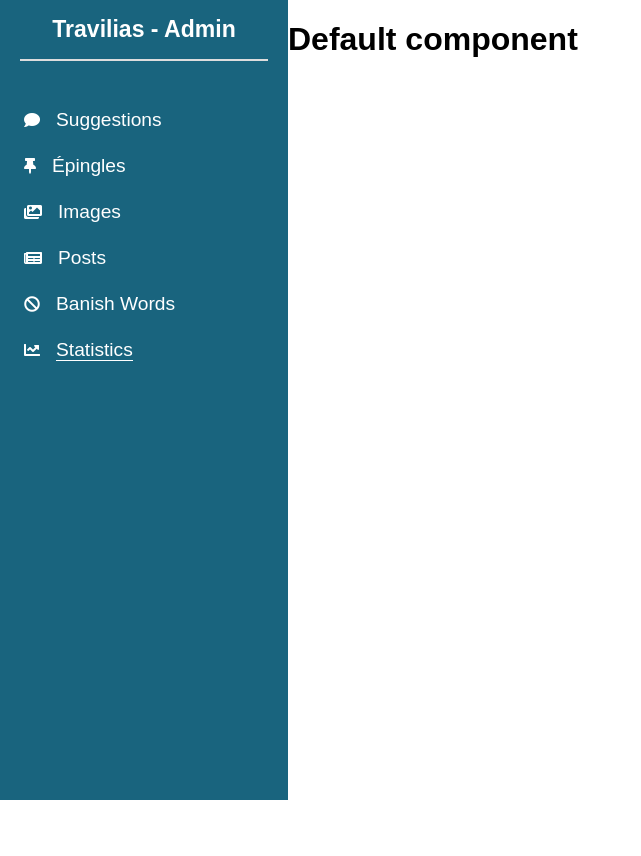
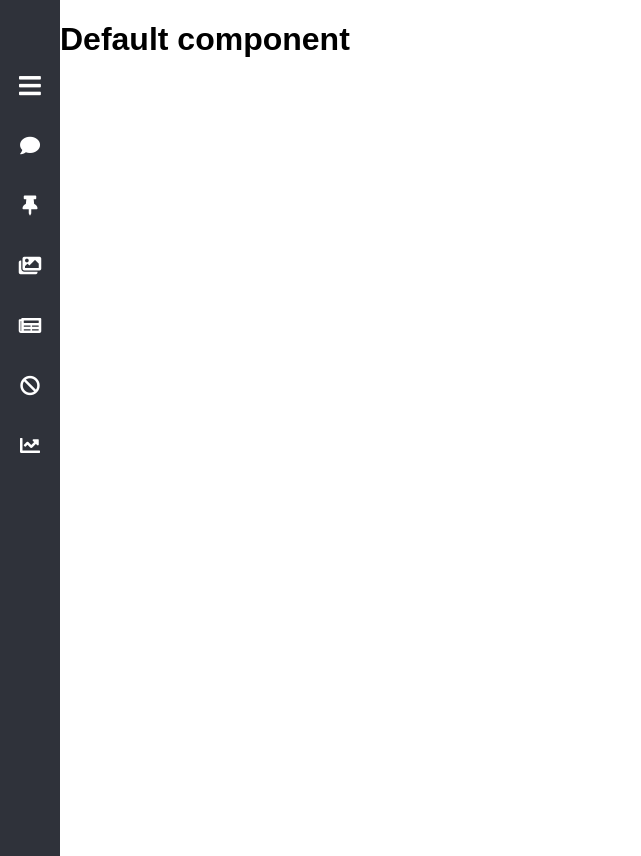
Before and after one commit to Anthony-Jhoiro/Travilias-admin, a Vue app: page /statistics in a window 1280 px wide. Shown: the whole page, without its empty margins (0-641 px from the left). Before the commit the page ends 800 px from the top, so only its background shows below. Built offline with nearby package versions, Linux system fonts and the light colour scheme.

Commit message:
Improve navbar style

```diff
--- a/src/App.vue
+++ b/src/App.vue
@@ -32,6 +32,7 @@ export default defineComponent({
 body {
   padding: 0;
   margin: 0;
+  overflow: hidden;
 }
 
 main {
--- a/src/components/shared/MainNavigation.vue
+++ b/src/components/shared/MainNavigation.vue
@@ -1,14 +1,23 @@
 <template>
-  <div class="main-navigation">
-    <div class="title-container">
-      <h1 class="title">
-        <router-link to="/"> Travilias - Admin</router-link>
-      </h1>
-    </div>
-    <div v-for="route in routes" :key="route.name" class="link-container">
-      <i class="fas icon" :class="route.icon" />
-      <router-link :to="route.path">{{ route.name }}</router-link>
-    </div>
+  <div class="sidebar" v-bind:class="[open ? 'sidebar-open' : 'sidebar-close']">
+    <h1 class="sidebar-title">Travilias - Admin</h1>
+    <!-- Start Toggle button -->
+    <button class="sidebar_toggle_btn" @click="toggleOpening">
+      <i class="fas" v-bind:class="[open ? 'fa-times' : 'fa-bars']" />
+    </button>
+    <!-- End Toggle button -->
+
+    <!-- Start Route link -->
+    <router-link
+      v-for="route in routes"
+      :key="route.name"
+      :to="route.path"
+      class="route-link"
+    >
+      <i class="fas icon route-icon" :class="route.icon" />
+      <span v-if="open" class="route-name">{{ route.name }}</span>
+    </router-link>
+    <!-- End Route link -->
   </div>
 </template>
 
@@ -53,46 +62,102 @@ export default defineComponent({
       ],
     };
   },
+  data() {
+    return {
+      open: false,
+    };
+  },
+  methods: {
+    toggleOpening() {
+      this.open = !this.open;
+    },
+  },
 });
 </script>
 
 <style scoped>
-.main-navigation {
-  background-color: #19647e;
-  color: #fff;
-  width: 18rem;
+.sidebar {
+  background-color: #2f323a;
   height: 100vh;
-}
-.main-navigation a {
-  color: #fff;
-  text-decoration: none;
-  font-size: 1.2em;
-  outline: none;
+  transition: 0.3s;
+  transition-property: width;
 }
 
-.main-navigation a.router-link-active {
-  border-bottom: 1.5px solid #fff;
+.sidebar-open {
+  width: 250px;
 }
 
-.link-container {
-  margin: 1.5em;
-}
-.link-container .icon {
-  margin-right: 1em;
+.sidebar-close {
+  width: 60px;
+  padding-top: 3.5em;
 }
 
-.main-navigation .title-container .title {
+.sidebar-open .sidebar-title {
+  overflow: hidden;
+  white-space: nowrap;
+  color: #fff;
+  width: 250px;
+  text-align: center;
   margin: 0;
-  font-size: 1.2em;
+  padding-top: 1em;
+  padding-bottom: 1em;
+  font-size: 1.5em;
 }
 
-.title-container {
-  padding-top: 1em;
-  padding-bottom: 1em;
+.sidebar-close .sidebar-title {
+  display: none;
+}
+
+.sidebar .route-link {
+  color: #fff;
+  display: block;
+  width: 100%;
+  line-height: 60px;
+  text-decoration: none;
+  box-sizing: border-box;
+  transition: 0.1s;
+  transition-property: background-color;
+}
+
+.sidebar-open .route-link {
+  padding-left: 40px;
+  overflow: hidden;
+  white-space: nowrap;
+}
+.sidebar-close .route-link {
   text-align: center;
-  border-bottom: 2px solid #ddd;
-  margin-right: 20px;
-  margin-left: 20px;
-  margin-bottom: 3em;
+}
+
+.sidebar .route-link:hover {
+  background-color: #0d9dbb;
+}
+
+.sidebar-open .route-icon {
+  padding-right: 10px;
+}
+
+.sidebar_toggle_btn {
+  width: 100%;
+  line-height: 60px;
+  background: none;
+  border: none;
+  padding: 0;
+  outline: none;
+  color: #fff;
+  font-size: 25px;
+  transition: 0.5s;
+  cursor: pointer;
+}
+
+.sidebar_toggle_btn:hover {
+  color: #0d9dbb;
+}
+
+.sidebar-close .route-link .route-name {
+  display: none;
+}
+
+.sidebar-close .route-link {
+  font-size: 20px;
 }
 </style>
```
